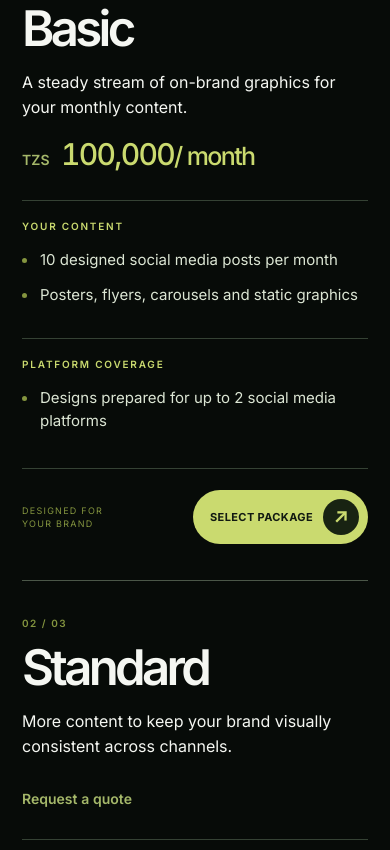
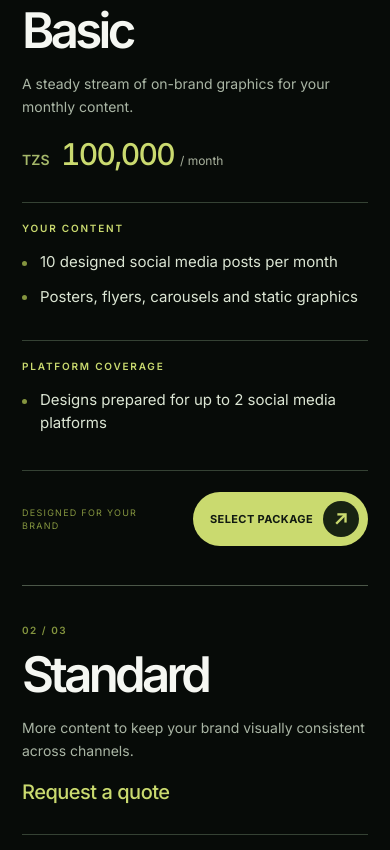
Before and after one commit to nellyjunior46-dotcom/viewfinity-art, a plain HTML site: page charges/social-media-posts/index.html in a window 390 px wide. Shown: the part 773-1623 px from the top of the page. Drawn offline with Linux system fonts and the light colour scheme.

Commit message:
Add responsive Social Media Posts package styling

```diff
--- a/charges/styles.css
+++ b/charges/styles.css
@@ -588,3 +588,29 @@ body:has(.menu-overlay.is-open) .site-header .vf-brand-header .vf-logo-black{dis
  .vf-graduation-page .vf-wedding-tier-name h3{font-size:clamp(45px,12vw,67px)}
  .vf-graduation-page .vf-wedding-tier-bottom>span{max-width:125px}
 }
+
+
+/* Social Media Posts — monthly graphic design tiers, no account management */
+.vf-social-page .vf-wedding-tier{padding-top:clamp(40px,5vw,76px);padding-bottom:clamp(37px,4.5vw,65px)}
+.vf-social-page .vf-wedding-tier-top{margin-bottom:clamp(30px,3.5vw,50px)}
+.vf-social-page .vf-wedding-tier-name{flex:1;min-width:0}
+.vf-social-page .vf-wedding-tier-price{flex:0 0 auto;text-align:right}
+.vf-social-page .vf-wedding-tier-price small{display:block;margin-top:7px;color:#A8B19D;font-size:clamp(12px,1vw,15px);letter-spacing:0;font-weight:400}
+.vf-social-page .vf-wedding-tier-price .vf-social-quote{display:block;font-size:clamp(20px,2.4vw,33px);letter-spacing:-.025em;font-weight:500;color:#CADA6F}
+.vf-social-page .vf-social-desc{font-size:clamp(14px,1.1vw,17px);line-height:1.6;max-width:420px;color:#AAB6A5;margin:17px 0 0}
+.vf-social-page .vf-social-two{grid-template-columns:repeat(2,minmax(0,1fr))}
+.vf-social-page .vf-wedding-features li{max-width:430px}
+.vf-social-scope-note{display:grid;grid-template-columns:minmax(140px,.42fr) minmax(0,1.58fr);gap:clamp(22px,4vw,65px);padding-top:clamp(28px,3.5vw,45px);margin-top:clamp(22px,3vw,42px);border-top:1px solid #4B5748}
+.vf-social-scope-note>span{font-size:11px;letter-spacing:.14em;font-weight:600;color:#CADA6F;line-height:1.5}
+.vf-social-scope-note>p{margin:0;font-size:clamp(14px,1.15vw,17px);line-height:1.7;max-width:820px;color:#ABB8A5}
+.vf-social-scope-note strong{color:#F5F7F2;font-weight:560}
+@media(max-width:760px){
+ .vf-social-page .vf-wedding-tier{padding:37px 0 39px}
+ .vf-social-page .vf-wedding-tier-top{display:block}
+ .vf-social-page .vf-wedding-tier-price{text-align:left;margin-top:18px}
+ .vf-social-page .vf-wedding-tier-price small{display:inline;margin-left:6px}
+ .vf-social-page .vf-social-two{grid-template-columns:minmax(0,1fr)}
+ .vf-social-page .vf-social-scope-note{display:block;margin-top:28px;padding-top:22px}
+ .vf-social-scope-note>span{display:block;margin-bottom:14px}
+ .vf-social-page .vf-wedding-tier-bottom>span{max-width:120px}
+}
```
